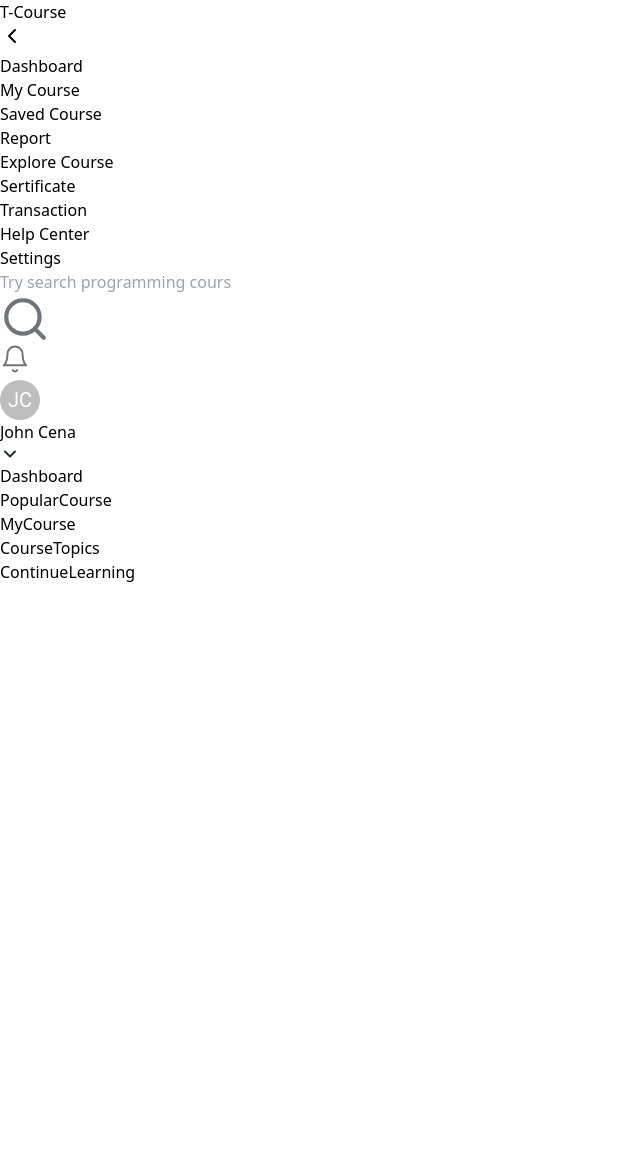
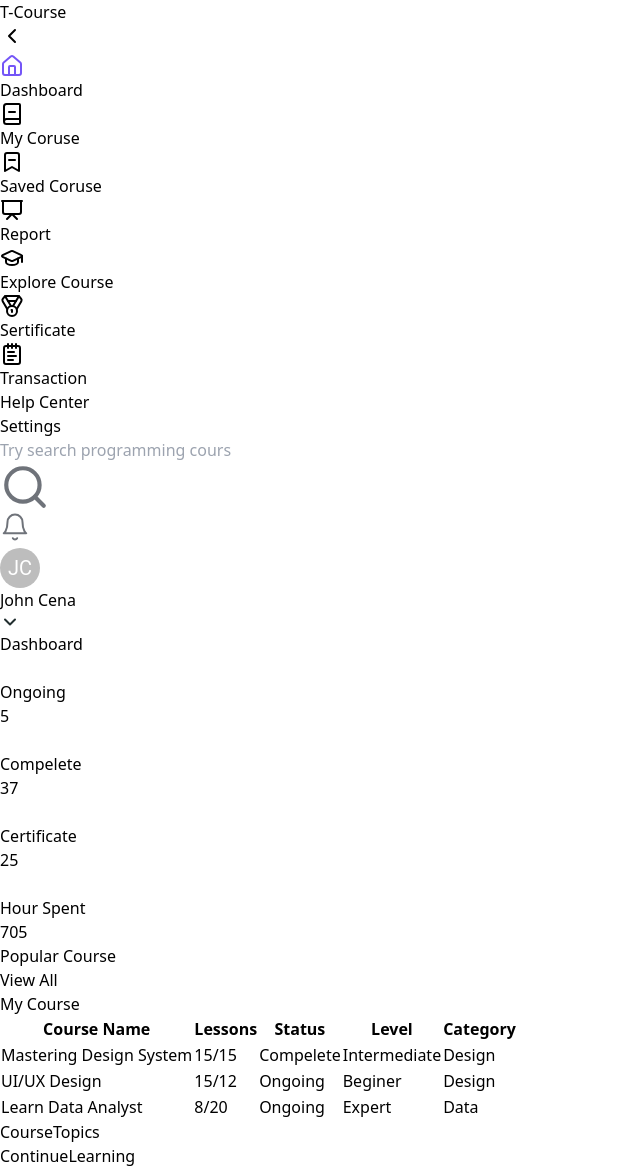
Before and after one commit to abi286/new-website, a React (Vite) app: page / in a window 1280 px wide. Shown: the whole page, without its empty margins (0-640 px from the left). Before the commit the page ends 800 px from the top, so only its background shows below. Built offline with nearby package versions, Linux system fonts and the light colour scheme.

Commit message:
dashboard completed

```diff
--- a/src/components/Hero/ContinueLearning.jsx
+++ b/src/components/Hero/ContinueLearning.jsx
@@ -1,7 +1,7 @@
 
 const ContinueLearning = () => {
   return (
-    <div>ContinueLearning</div>
+    <div className="bg-zinc-100 w-full h-full">ContinueLearning</div>
   )
 }
 
--- /dev/null
+++ b/src/components/Hero/CourseTable.jsx
@@ -0,0 +1,43 @@
+
+const CourseTable = () => {
+  return (
+    <div className="overflow-x-auto ml-10">
+      <table className="min-w-full bg-transparent ">
+        <thead>
+          <tr className="bg-transparent border-b border-gray-200  text-gray-500 text-base ">
+            <th className="py-3 text-left font-light">Course Name</th>
+            <th className="py-3 text-left font-light">Lessons</th>
+            <th className="py-3 text-left font-light">Status</th>
+            <th className="py-3 text-left font-light">Level</th>
+            <th className="py-3 text-left font-light">Category</th>
+          </tr>
+        </thead>
+        <tbody className="text-black text-sm ">
+          <tr className=" hover:bg-gray-100">
+            <td className="py-3 text-left">Mastering Design System</td>
+            <td className="py-3 text-left"><span className="font-bold">15</span>/15</td>
+            <td className="py-3 text-left text-[#4EA661] font-bold text-xs"><span className="bg-[#E3EEE8] px-2 py-1 rounded-3xl">Compelete</span></td>
+            <td className="py-3 text-left">Intermediate</td>
+            <td className="py-3 text-left">Design</td>
+          </tr>
+          <tr className=" hover:bg-gray-100">
+            <td className="py-3 text-left">UI/UX Design</td>
+            <td className="py-3 text-left"><span className="font-bold">15</span>/12</td>
+            <td className="py-3 text-left text-[#1F6AEA] font-bold text-xs"><span className="bg-[#DFE9F8] px-2 py-1 rounded-3xl">Ongoing</span></td>
+            <td className="py-3 text-left">Beginer</td>
+            <td className="py-3 text-left">Design</td>
+          </tr>
+          <tr className=" hover:bg-gray-100">
+            <td className="py-3 text-left">Learn Data Analyst</td>
+            <td className="py-3 text-left"><span className="font-bold">8</span>/20</td>
+            <td className="py-3 text-left text-[#1F6AEA] font-bold text-xs"><span className="bg-[#DFE9F8] px-2 py-1 rounded-3xl">Ongoing</span></td>
+            <td className="py-3 text-left">Expert</td>
+            <td className="py-3 text-left">Data</td>
+          </tr>
+        </tbody>
+      </table>
+    </div>
+  )
+}
+
+export default CourseTable
--- a/src/components/Hero/CourseTopics.jsx
+++ b/src/components/Hero/CourseTopics.jsx
@@ -1,7 +1,7 @@
 
 const CourseTopics = () => {
   return (
-    <div>CourseTopics</div>
+    <div className="bg-zinc-100 w-full h-full">CourseTopics</div>
   )
 }
 
--- a/src/components/Hero/Dashboard.jsx
+++ b/src/components/Hero/Dashboard.jsx
@@ -1,16 +1,60 @@
+import { BookText } from "lucide-react";
+import { CircleCheck } from "lucide-react";
+import { Medal } from "lucide-react";
+import { Clock4 } from "lucide-react";
 
 const Dashboard = () => {
   return (
-    <div className="bg-zinc-100 w-full h-full">
-        <h1>Dashboard</h1>
-        <div className="flex flex-row gap-6">
-        <div className=" ml-5 h-36 w-36 bg-white border-1 border-gray-500 "></div>
-        <div className=" h-36 w-36 bg-white border-1 border-gray-300 "></div>
-        <div className=" h-36 w-36 bg-white border-1 border-gray-300 "></div>
-        <div className=" h-36 w-36 bg-white border-1 border-gray-300 "></div>
+    <div className="bg-zinc-100 w-full h-48">
+      <h1 className="mt-12 ml-10 font-bold">Dashboard</h1>
+      <div className="flex flex-row gap-4 mt-5">
+        <div className=" ml-10 h-28 w-36 bg-white border-spacing-2 border rounded-lg border-gray-300">
+          <div className=" flex gap-1 ml-4 mt-5">
+            <BookText
+              color="#ffffff"
+              absoluteStrokeWidth
+              className="bg-[#1f6aea] p-1 rounded"
+            />
+            <p className="text-sm">Ongoing</p>
+          </div>
+          <p className="ml-4 mt-3 font-semibold text-3xl">5</p>
         </div>
+        <div className="gap-1 h-28 w-36 bg-white border-spacing-2 border rounded-lg border-gray-300">
+          <div className=" flex gap-1 ml-4 mt-5">
+            <CircleCheck
+              color="#ffffff"
+              absoluteStrokeWidth
+              className="bg-[#4ea661] p-1 rounded"
+            />
+            <p className=" text-sm">Compelete</p>
+          </div>
+          <p className="ml-4 mt-3 font-semibold text-3xl">37</p>
+        </div>
+        <div className=" h-28 w-36 bg-white border-spacing-2 border rounded-lg border-gray-300">
+          <div className=" flex gap-1 ml-4 mt-5">
+            <Medal
+              color="#ffffff"
+              absoluteStrokeWidth
+              className="bg-[#F59158] p-1 rounded"
+            />
+            <p className=" text-sm">Certificate</p>
+          </div>
+          <p className="ml-4 mt-3 font-semibold text-3xl">25</p>
+        </div>
+        <div className=" mr-5 h-28 w-36 bg-white border-spacing-2 border rounded-lg border-gray-300">
+          <div className=" flex gap-1 ml-4 mt-5">
+            <Clock4
+              color="#ffffff"
+              absoluteStrokeWidth
+              className="bg-[#7455F7] p-1 rounded"
+            />
+            <p className=" text-sm">Hour Spent</p>
+          </div>
+          <p className="ml-4 mt-3 font-semibold text-3xl">705</p>
+        </div>
+      </div>
     </div>
-  )
-}
+  );
+};
 
-export default Dashboard
+export default Dashboard;
--- a/src/components/Hero/MyCourse.jsx
+++ b/src/components/Hero/MyCourse.jsx
@@ -1,7 +1,11 @@
+import CourseTable from "./CourseTable"
 
 const MyCourse = () => {
   return (
-    <div>MyCourse</div>
+    <div className="bg-zinc-100 w-full h-96 max-h-screen">
+        <h1 className="pt-11 ml-10 font-bold">My Course</h1>
+        <CourseTable />
+    </div>
   )
 }
 
--- a/src/components/Hero/PopularCourse.jsx
+++ b/src/components/Hero/PopularCourse.jsx
@@ -1,7 +1,18 @@
 
 const PopularCourse = () => {
   return (
-    <div>PopularCourse</div>
+    <div className="bg-zinc-100 w-full h-80">
+        <div className="pt-12 flex gap-20">
+          <h1 className=" pl-10 font-bold">Popular Course</h1>
+          <p className="ml-96 text-[#7455F7] font-medium text-sm cursor-pointer">View All</p>
+        </div>
+
+        <div className="flex flex-row gap-5 mt-5">
+        <div className=" ml-10 h-56 w-48 bg-white rounded-lg"></div>
+        <div className=" h-56 w-48 bg-white rounded-lg"></div>
+        <div className=" h-56 w-48 bg-white rounded-lg"></div>
+        </div>
+    </div>
   )
 }
 
--- /dev/null
+++ b/src/components/Navbar/Footer.jsx
@@ -0,0 +1,16 @@
+const Footer = () => {
+  return (
+    <div>
+      <div className="h-80 p-10">
+        <div className="px-5 py-3">
+          <a href="#dashboard">Help Center</a>
+        </div>
+        <div className="px-5 py-3">
+          <a href="#dashboard">Settings</a>
+        </div>
+      </div>
+    </div>
+  );
+};
+
+export default Footer;
--- a/src/components/Navbar/Navside.jsx
+++ b/src/components/Navbar/Navside.jsx
@@ -1,31 +1,87 @@
-import { ChevronLeft } from 'lucide-react';
+import { ChevronLeft } from "lucide-react";
+import { House } from "lucide-react";
+import { BookMinus } from 'lucide-react';
+import { BookmarkMinus } from 'lucide-react';
+import { Presentation } from 'lucide-react';
+import { GraduationCap } from 'lucide-react';
+import { Medal } from 'lucide-react';
+import { NotepadText } from 'lucide-react';
+import Footer from "./Footer";
 
 const Navside = () => {
   return (
     <div>
       <div className=" min-w-80  h-dvh border-r  border-gray-300">
-            <div className='fex flex-col'>
-              <h1 className="text-3xl text-[#7455F7] font-bold p-5">T-Course</h1>
+        <div className="fex flex-col">
+          <h1 className="text-3xl text-[#7455F7] font-bold px-7 pt-10 pb-2">
+            T-Course
+          </h1>
         </div>
-              <button className='inline-flex items-center justify-center whitespace-nowrap text-sm font-medium ring-offset-background transition-colors border border-input bg-white hover:bg-accent hover:text-accent-foreground h-9 rounded-full py-2 px-2 translate-x-72 '>
+        <button className="inline-flex items-center justify-center border border-input bg-white rounded-2xl p-1 ml-12 translate-x-72 ">
           <ChevronLeft />
         </button>
-            <div className="h-96 p-10 border-b border-gray-300">
-              <div className="px-5 py-3"><a href="#dashboard">Dashboard</a></div>
-              <div className="px-5 py-3"><a href="#dashboard">My Course</a></div>
-              <div className="px-5 py-3"><a href="#dashboard">Saved Course</a></div>
-              <div className="px-5 py-3"><a href="#dashboard">Report</a></div>
-              <div className="px-5 py-3"><a href="#dashboard">Explore Course</a></div>
-              <div className="px-5 py-3"><a href="#dashboard">Sertificate</a></div>
-              <div className="px-5 py-3"><a href="#dashboard">Transaction</a></div>
+        <div className="h-3/6 mt-10 border-b border-gray-300">
+          <div className="px-5 py-3">
+          <a href="#dashboard" >
+                <span className="flex gap-2 bg-[#F2EEFE] text-[#7455F7] font-bold text-lg pr-44 py-3 rounded-3xl">
+                    <House color="#7455F7" absoluteStrokeWidth className="ml-3"/>
+                    Dashboard
+                </span>
+            </a>
           </div>
-            <div className="h-80 p-10">
-            <div className="px-5 py-3"><a href="#dashboard">Help Center</a></div>
-            <div className="px-5 py-3"><a href="#dashboard">Settings</a></div>
+          <div className="px-5 py-3">
+          <a href="#MyCoruse" >
+                <span className="flex gap-2  font-medium text-lg ">
+                <BookMinus color="#000000" absoluteStrokeWidth className="ml-3"/>
+                    My Coruse
+                </span>
+            </a>
+          </div>
+          <div className="px-5 py-3">
+          <a href="#SavedCoruse" >
+                <span className="flex gap-2  font-medium text-lg ">
+                <BookmarkMinus color="#000000" absoluteStrokeWidth className="ml-3"/>
+                Saved Coruse
+                </span>
+            </a>
+          </div>
+          <div className="px-5 py-3">
+          <a href="#Report" >
+                <span className="flex gap-2  font-medium text-lg ">
+                <Presentation color="#000000" absoluteStrokeWidth className="ml-3"/>
+                Report
+                </span>
+            </a>
+          </div>
+          <div className="px-5 py-3">
+          <a href="#ExploreCourse" >
+                <span className="flex gap-2  font-medium text-lg ">
+                <GraduationCap color="#000000" absoluteStrokeWidth className="ml-3"/>
+                Explore Course
+                </span>
+            </a>
+          </div>
+          <div className="px-5 py-3">
+          <a href="#Sertificate" >
+                <span className="flex gap-2  font-medium text-lg ">
+                <Medal color="#000000" absoluteStrokeWidth className="ml-3"/>
+                Sertificate
+                </span>
+            </a>
+          </div>
+          <div className="px-5 py-3">
+          <a href="#Transaction" >
+                <span className="flex gap-2  font-medium text-lg ">
+                <NotepadText color="#000000" absoluteStrokeWidth className="ml-3"/>
+                Transaction
+                </span>
+            </a>
           </div>
         </div>
+        <Footer/>
       </div>
-  )
-}
+    </div>
+  );
+};
 
-export default Navside
+export default Navside;
```
Lines whose indentation alone changed are shown as unchanged.
